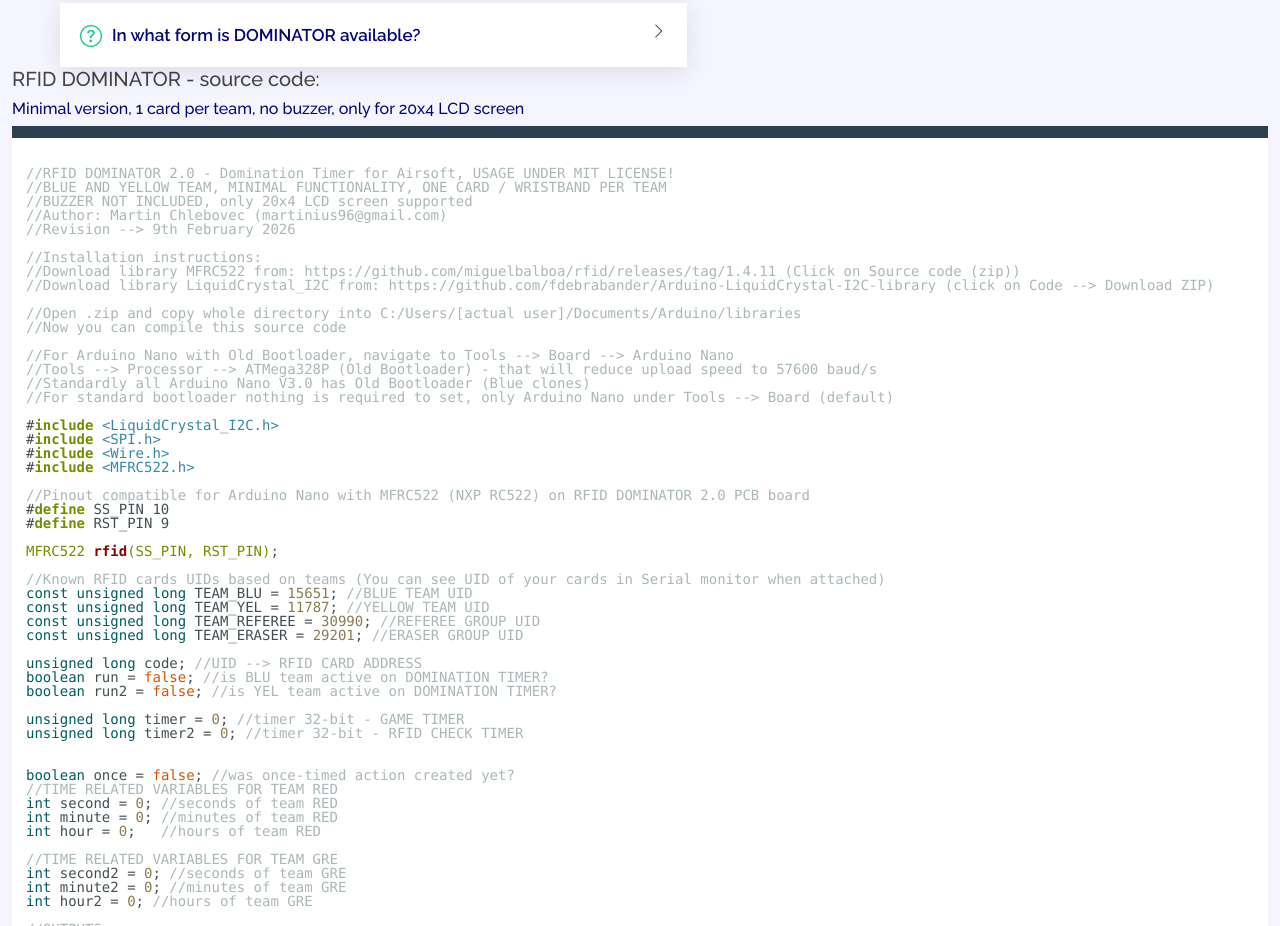
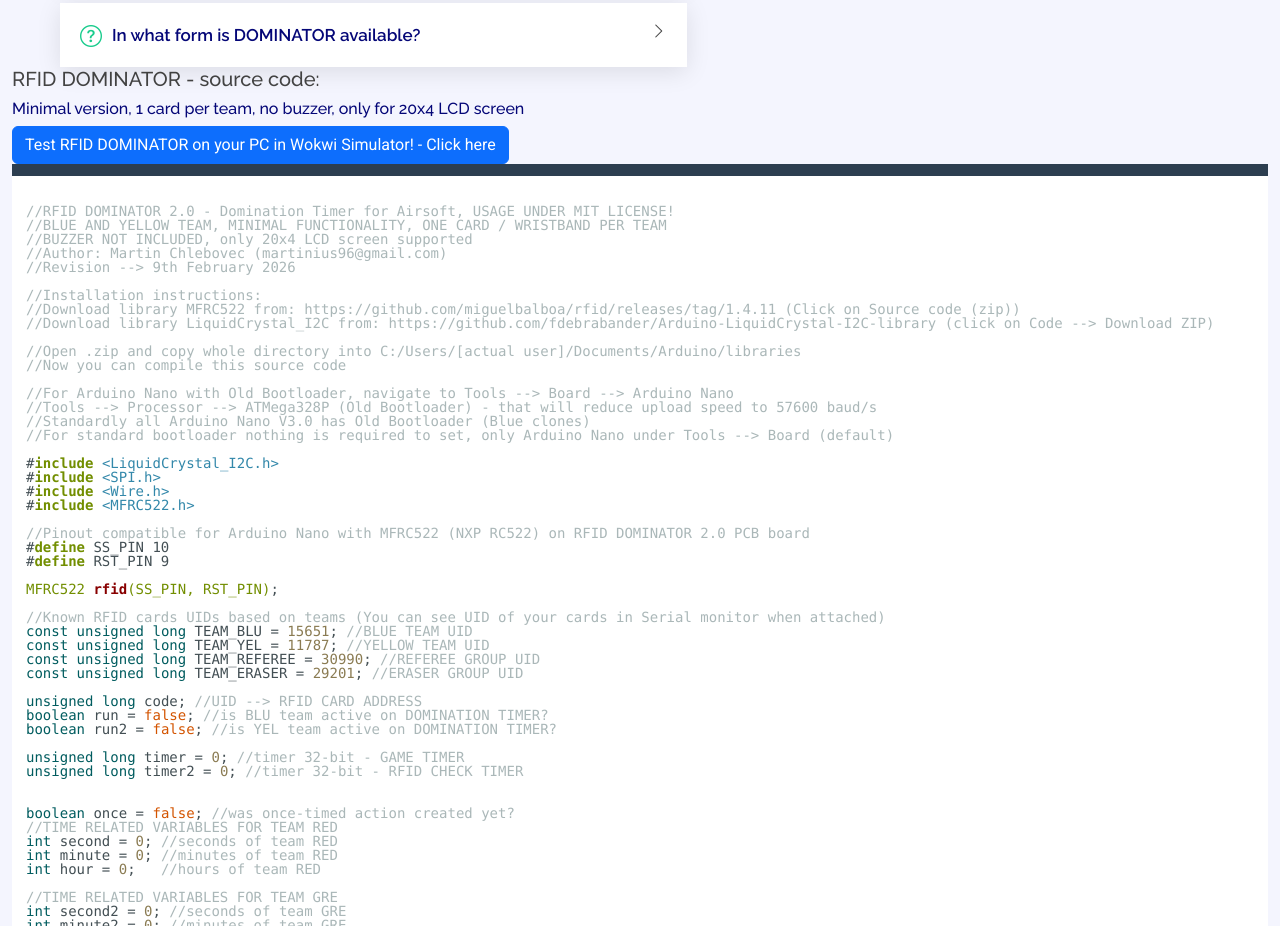
Before and after one commit to Your-IoT/DOMINATOR, a plain HTML site: page docs/index.html in a window 1280 px wide. Shown: the part 6076-7002 px from the top of the page. Drawn offline with nearby package versions, Linux system fonts and the light colour scheme.

Commit message:
Update index.html

```diff
--- a/docs/index.html
+++ b/docs/index.html
@@ -639,6 +639,7 @@
         </div>
 <h5 class="h5 mb-2">RFID DOMINATOR - source code:</h5>
 	<h6>Minimal version, 1 card per team, no buzzer, only for 20x4 LCD screen</h6>
+		  <a class="btn btn-primary" href="https://wokwi.com/projects/456243327864644609" role="button">Test RFID DOMINATOR on your PC in Wokwi Simulator! - Click here</a>
 <pre><code>
 //RFID DOMINATOR 2.0 - Domination Timer for Airsoft, USAGE UNDER MIT LICENSE!
 //BLUE AND YELLOW TEAM, MINIMAL FUNCTIONALITY, ONE CARD / WRISTBAND PER TEAM
```
